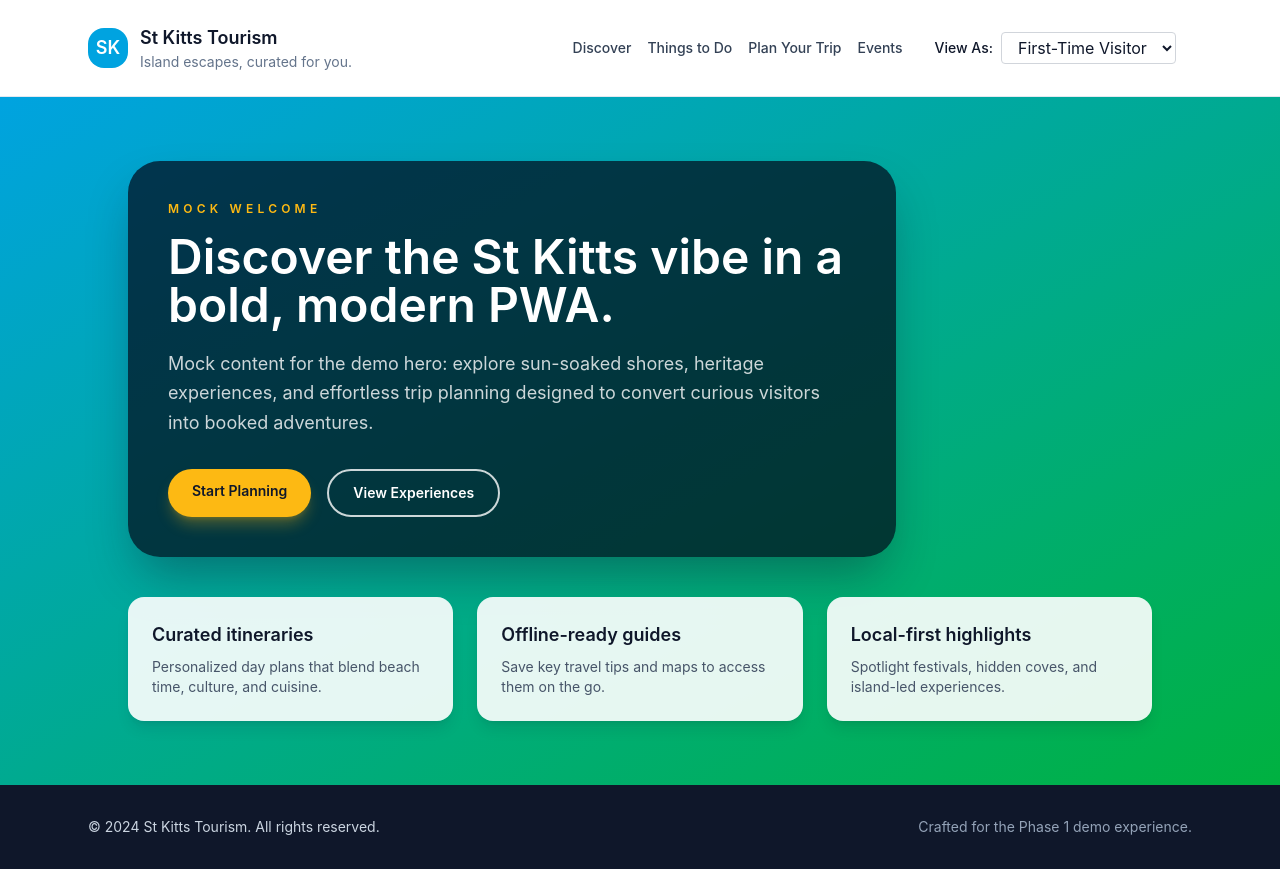
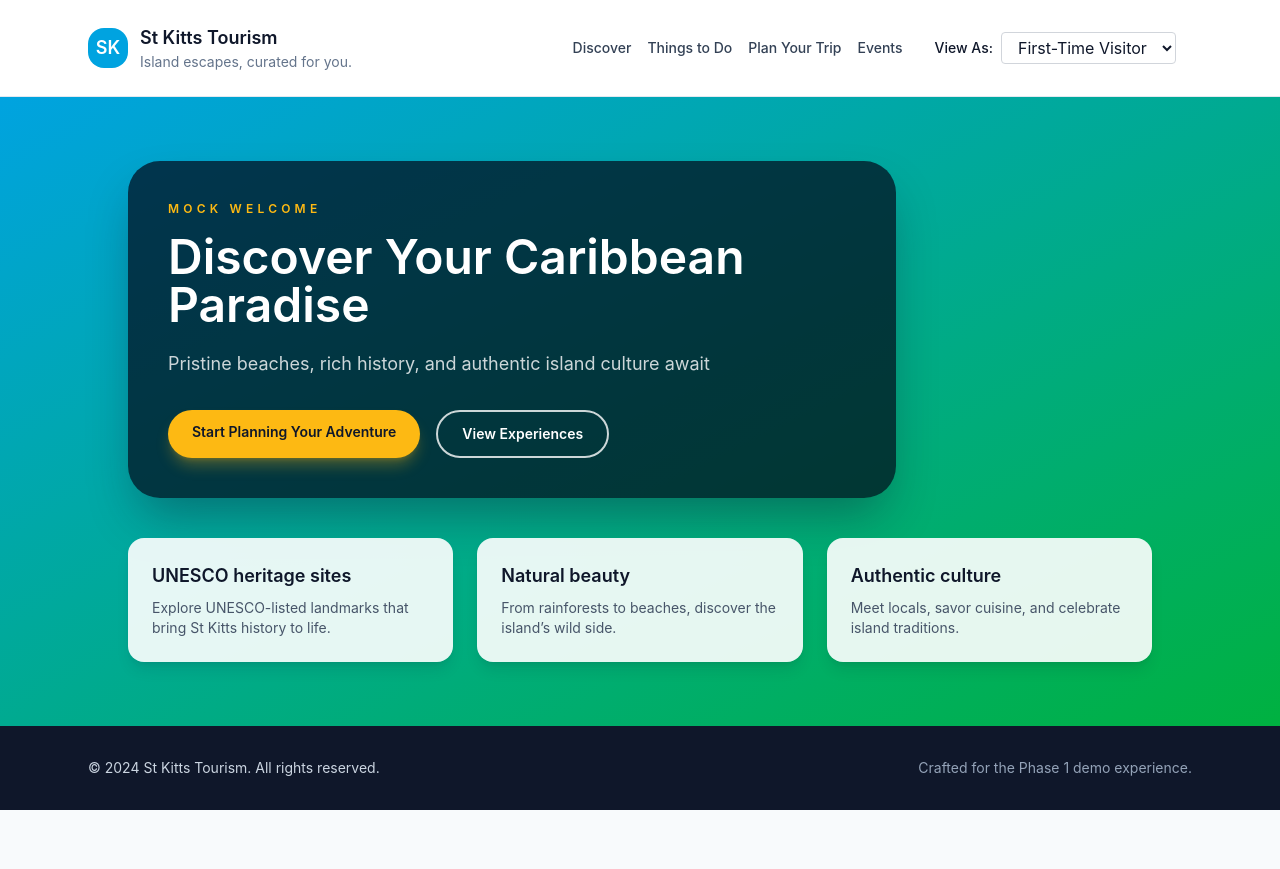
Before and after one commit to leahbrowne/kn, a Next.js app: page / in a window 1280 px wide. After the commit the page ends 810 px from the top, so only its background shows below. Built offline with nearby package versions, Linux system fonts and the light colour scheme.

Commit message:
Update homepage hero by visitor type

```diff
--- a/app/page.tsx
+++ b/app/page.tsx
@@ -1,4 +1,102 @@
+'use client';
+
+import { useEffect, useState } from 'react';
+
+const heroContent = {
+  'first-time': {
+    title: 'Discover Your Caribbean Paradise',
+    subtitle: 'Pristine beaches, rich history, and authentic island culture await',
+    cta: 'Start Planning Your Adventure',
+    features: [
+      {
+        title: 'UNESCO heritage sites',
+        description:
+          'Explore UNESCO-listed landmarks that bring St Kitts history to life.',
+      },
+      {
+        title: 'Natural beauty',
+        description: 'From rainforests to beaches, discover the island’s wild side.',
+      },
+      {
+        title: 'Authentic culture',
+        description: 'Meet locals, savor cuisine, and celebrate island traditions.',
+      },
+    ],
+  },
+  cruise: {
+    title: 'Make the Most of Your Port Day',
+    subtitle: 'Shore excursions and experiences just minutes from the port',
+    cta: 'Browse Shore Excursions',
+    features: [
+      {
+        title: 'Port proximity',
+        description: 'Top experiences are only minutes away from Port Zante.',
+      },
+      {
+        title: '4-6 hour adventures',
+        description: 'Perfect-length tours built around cruise schedules.',
+      },
+      {
+        title: 'Easy transportation',
+        description: 'Smooth transfers to beaches, culture stops, and viewpoints.',
+      },
+    ],
+  },
+  returning: {
+    title: 'Welcome Back to St Kitts',
+    subtitle: "Discover what's new since your last visit",
+    cta: "See What's New",
+    features: [
+      {
+        title: 'New openings',
+        description: 'Fresh restaurants, boutiques, and attractions to explore.',
+      },
+      {
+        title: 'Saved itineraries',
+        description: 'Pick up where you left off with your favorite plans.',
+      },
+      {
+        title: "Locals' favorites",
+        description: 'Go beyond the guidebook with insider recommendations.',
+      },
+    ],
+  },
+  romance: {
+    title: "Say 'I Do' in Paradise",
+    subtitle:
+      "Create unforgettable moments in the Caribbean's most romantic setting",
+    cta: 'Explore Wedding Venues',
+    features: [
+      {
+        title: 'Beach ceremonies',
+        description: 'Exchange vows with ocean views and soft sand underfoot.',
+      },
+      {
+        title: 'Romantic packages',
+        description: 'Tailored celebrations for proposals, weddings, and more.',
+      },
+      {
+        title: 'Honeymoon experiences',
+        description: 'Plan candlelit dinners, sunset sails, and spa escapes.',
+      },
+    ],
+  },
+};
+
+type VisitorType = keyof typeof heroContent;
+
 export default function Home() {
+  const [visitorType, setVisitorType] = useState<VisitorType>('first-time');
+
+  useEffect(() => {
+    const storedType = localStorage.getItem('visitorType') as VisitorType | null;
+    if (storedType && storedType in heroContent) {
+      setVisitorType(storedType);
+    }
+  }, []);
+
+  const content = heroContent[visitorType];
+
   return (
     <main className="bg-gradient-to-br from-primary to-accent px-6 py-16 text-white">
       <section className="mx-auto flex w-full max-w-5xl flex-col gap-10">
@@ -7,19 +105,17 @@ export default function Home() {
             Mock Welcome
           </p>
           <h1 className="mt-4 text-4xl font-semibold leading-tight sm:text-5xl">
-            Discover the St Kitts vibe in a bold, modern PWA.
+            {content.title}
           </h1>
           <p className="mt-5 text-lg leading-relaxed text-white/80">
-            Mock content for the demo hero: explore sun-soaked shores, heritage
-            experiences, and effortless trip planning designed to convert curious
-            visitors into booked adventures.
+            {content.subtitle}
           </p>
           <div className="mt-8 flex flex-wrap gap-4">
             <a
               className="rounded-full bg-secondary px-6 py-3 text-sm font-semibold text-slate-900 shadow-lg shadow-secondary/30 transition hover:-translate-y-0.5"
               href="#"
             >
-              Start Planning
+              {content.cta}
             </a>
             <a
               className="rounded-full border-2 border-white/80 px-6 py-3 text-sm font-semibold text-white transition hover:bg-white/10"
@@ -30,23 +126,7 @@ export default function Home() {
           </div>
         </div>
         <div className="grid gap-6 text-slate-900 sm:grid-cols-3">
-          {[
-            {
-              title: "Curated itineraries",
-              description:
-                "Personalized day plans that blend beach time, culture, and cuisine.",
-            },
-            {
-              title: "Offline-ready guides",
-              description:
-                "Save key travel tips and maps to access them on the go.",
-            },
-            {
-              title: "Local-first highlights",
-              description:
-                "Spotlight festivals, hidden coves, and island-led experiences.",
-            },
-          ].map((item) => (
+          {content.features.map((item) => (
             <div
               key={item.title}
               className="rounded-2xl bg-white/90 p-6 shadow-lg shadow-slate-900/10"
```
